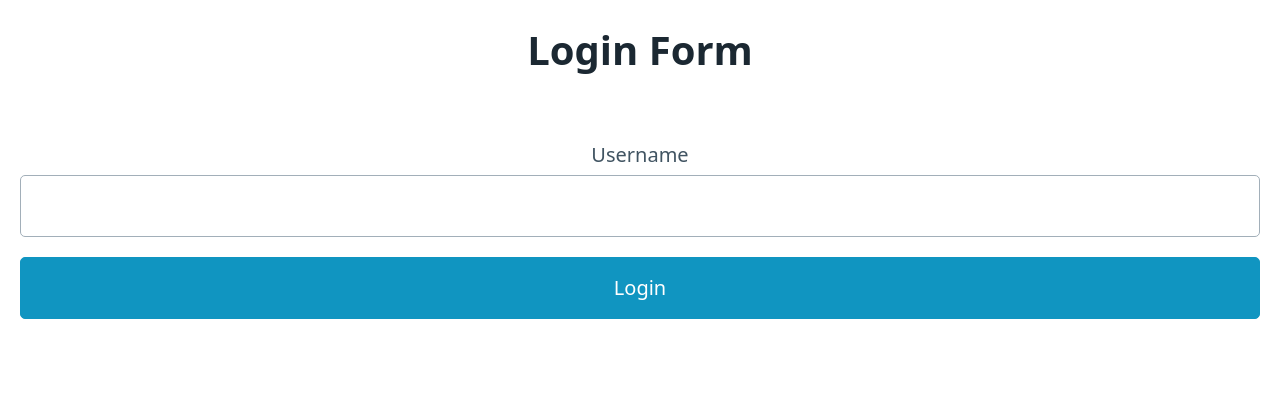
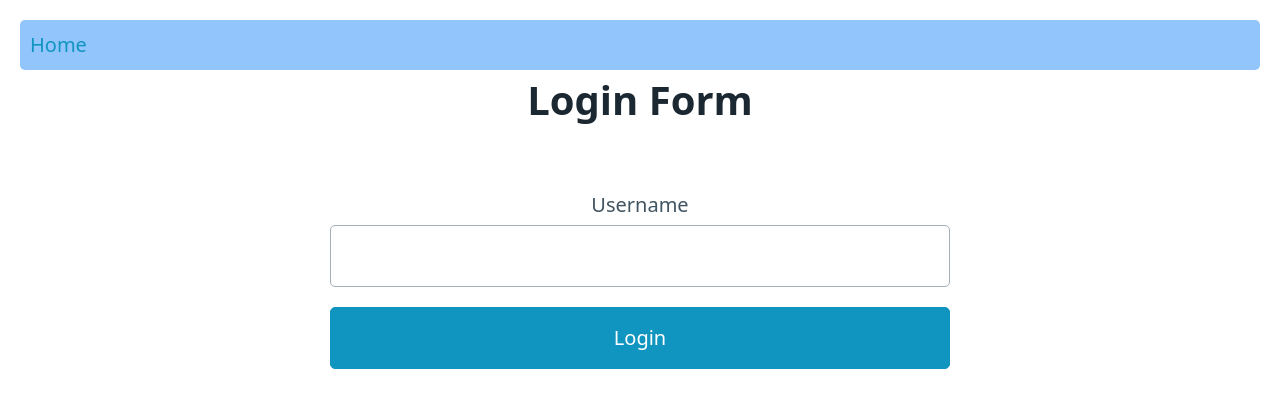
Before and after one commit to nuwe-reports/632f0e27891e6aee00013444, a React (Vite) app: page /login in a window 1280 px wide. Shown: the top 408 px of the page. Built offline with nearby package versions, Linux system fonts and the light colour scheme.

Commit message:
layout and login changed

```diff
--- a/src/App.jsx
+++ b/src/App.jsx
@@ -16,8 +16,8 @@ function App() {
       <Routes>
         <Route element={<ProtectedRoute />}>
           <Route path="/" element={<CharactersList />} />
+          <Route path="/:id" element={<CharacterDetail />} />
         </Route>
-        <Route path="/:id" element={<CharacterDetail />} />
         <Route
           path="/login"
           element={
--- a/src/components/Layout.jsx
+++ b/src/components/Layout.jsx
@@ -8,22 +8,25 @@ function Layout({ children }) {
   return (
     <>
       <header className="flex flex-col">
-        {auth.user && (
-          <>
-            <nav className="items-center bg-blue-300 p-2 rounded">
-              <Link to="/">Home</Link>
+        <nav className="items-center bg-blue-300 p-2 rounded">
+          <Link to="/">Home</Link>
+          {auth.user && (
+            <>
               <div>
                 <strong>Welcome</strong>
                 <span className="text-blue-500 text-xl"> {auth.user}</span>
               </div>
               <span>
-                <button className="m-0 bg-inherit border-none" onClick={() => auth.logout()}>
+                <button
+                  className="m-0 bg-inherit border-none"
+                  onClick={() => auth.logout()}
+                >
                   <img src={logout}></img>
                 </button>
               </span>
-            </nav>
-          </>
-        )}
+            </>
+          )}
+        </nav>
       </header>
       {children}
     </>
--- a/src/components/Login.jsx
+++ b/src/components/Login.jsx
@@ -13,7 +13,7 @@ function Login() {
   }
 
   return (
-    <div>
+    <div className="w-1/2 m-auto">
       <h1 >Login Form</h1>
       <label>Username</label>
       <input onChange={(e) => setUser(e.target.value)} type={"text"} />
```
